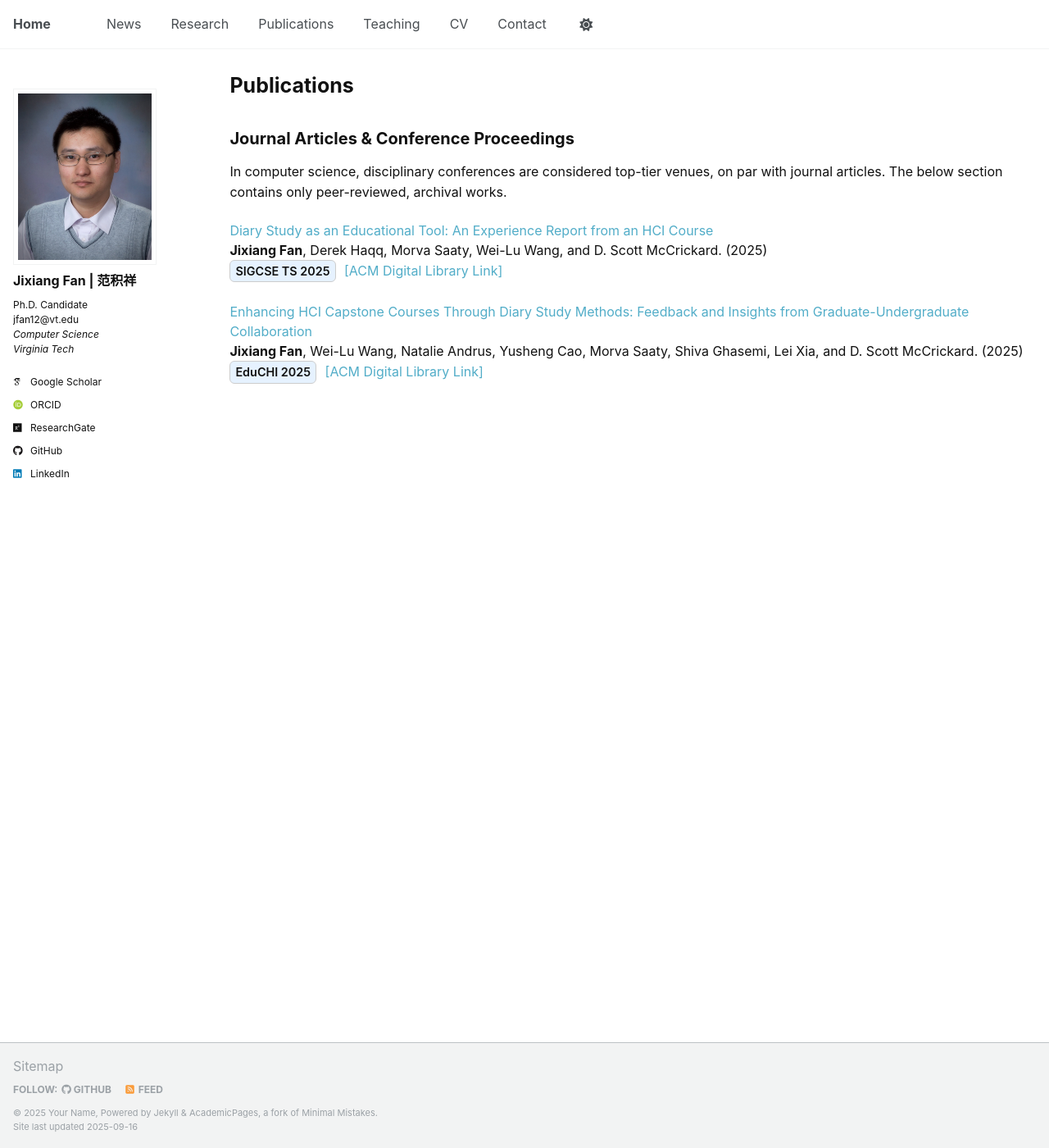
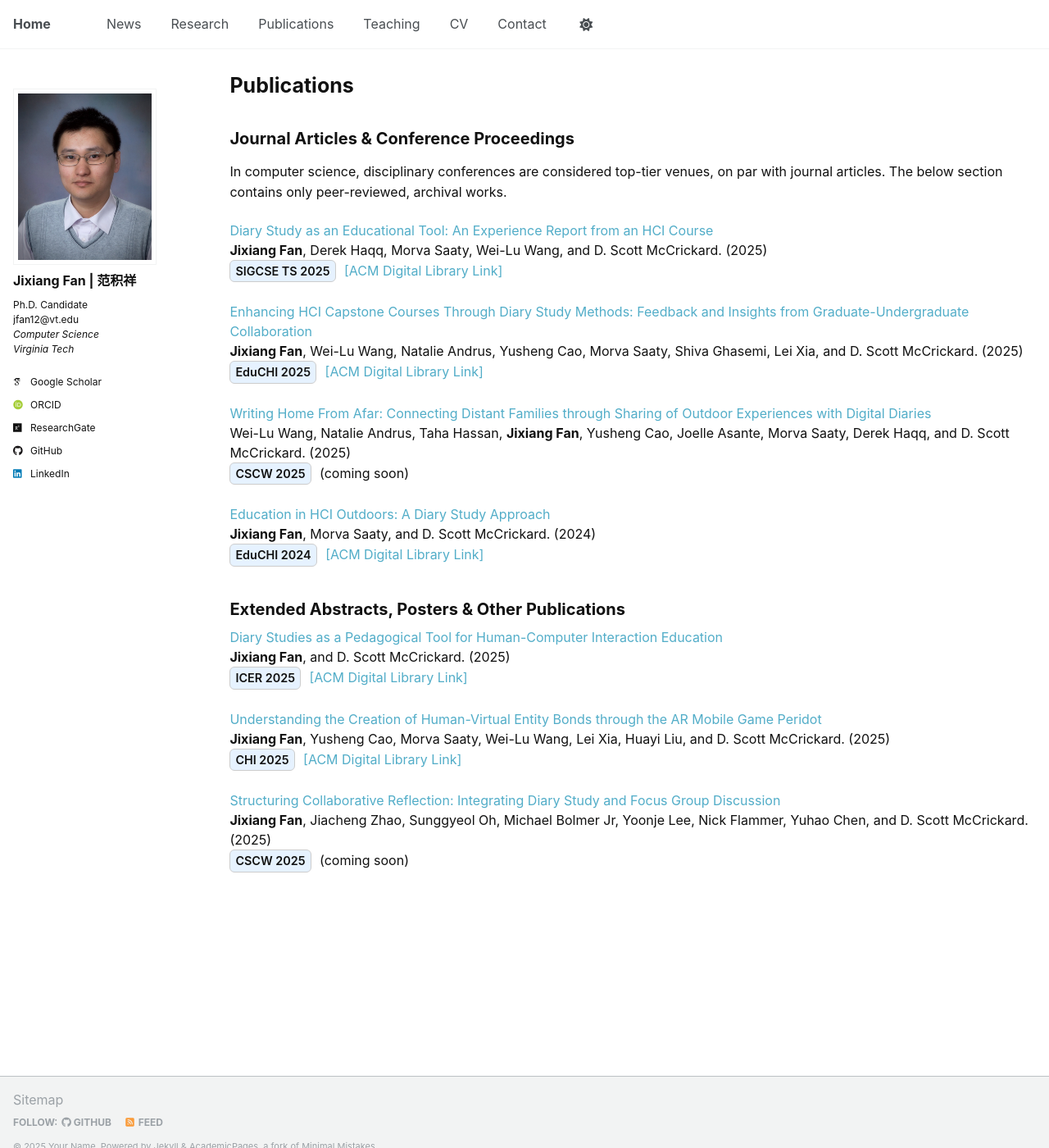
Before and after one commit to JixiangFan/web, a Jekyll site: the page built from _pages/publications.html, in a window 1280 px wide and 1400 px high. Shown: the whole window at 82% size. Built offline with Jekyll 4.4.1, drawn with Linux system fonts in a browser that asks for light colours; some web fonts are replaced.

Commit message:
Update publications.html

```diff
--- a/_pages/publications.html
+++ b/_pages/publications.html
@@ -91,6 +91,38 @@ archival works.
 </div>
 
 
+ <div class="pub-entry">
+  <a href="#">
+    Writing Home From Afar: Connecting Distant Families through Sharing of Outdoor Experiences with Digital Diaries
+  </a><br>
+
+  Wei-Lu Wang, Natalie Andrus, Taha Hassan, <strong>Jixiang Fan</strong>, Yusheng Cao,
+  Joelle Asante, Morva Saaty, Derek Haqq, and D. Scott McCrickard. (2025)<br>
+
+  <span style="display:inline-block; padding:2px 6px; font-size:90%;
+               font-weight:600; border:1px solid #ccc; border-radius:6px;
+               background:#e6f2ff; margin-right:6px;">
+    CSCW 2025
+  </span>
+
+  (coming soon)
+</div>
+
+<div class="pub-entry">
+  <a href="https://dl.acm.org/doi/pdf/10.1145/3658619.3658621">
+    Education in HCI Outdoors: A Diary Study Approach
+  </a><br>
+
+  <strong>Jixiang Fan</strong>, Morva Saaty, and D. Scott McCrickard. (2024)<br>
+
+  <span style="display:inline-block; padding:2px 6px; font-size:90%;
+               font-weight:600; border:1px solid #ccc; border-radius:6px;
+               background:#e6f2ff; margin-right:6px;">
+    EduCHI 2024
+  </span>
+
+  <a href="https://dl.acm.org/doi/10.1145/3658619.3658621">[ACM Digital Library Link]</a>
+</div>
 
 
 
@@ -100,51 +132,53 @@ archival works.
 
 
 
+<h2>Extended Abstracts, Posters & Other Publications</h2>
+<div class="pub-entry">
+  <a href="https://dl.acm.org/doi/pdf/10.1145/3702653.3744312">
+    Diary Studies as a Pedagogical Tool for Human-Computer Interaction Education
+  </a><br>
 
+  <strong>Jixiang Fan</strong>, and D. Scott McCrickard. (2025)<br>
 
+  <span style="display:inline-block; padding:2px 6px; font-size:90%;
+               font-weight:600; border:1px solid #ccc; border-radius:6px;
+               background:#e6f2ff; margin-right:6px;">
+    ICER 2025
+  </span>
 
-<!-- Writing Home From Afar: Connecting Distant Families through Sharing of Outdoor Experiences with Digital Diaries
-Wei-Lu Wang, Natalie Andrus, Taha Hassan, **Jixiang Fan**, Yusheng Cao, Joelle Asante, Morva Saaty, Derek Haqq, and D. Scott McCrickard. (2025)
-<span style="display:inline-block; padding:2px 6px; font-size:90%;
-             font-weight:600; border:1px solid #ccc; border-radius:6px;
-             background:#e6f2ff; margin-right:6px;">
-  CSCW 2025
-</span>
-(coming soon)
+  <a href="https://dl.acm.org/doi/10.1145/3702653.3744312">[ACM Digital Library Link]</a>
 </div>
 
-Diary Studies as a Pedagogical Tool for Human-Computer Interaction Education
-**Fan, Jixiang**, and D. Scott McCrickard. (2025)
-<span style="display:inline-block; padding:2px 6px; font-size:90%;
-             font-weight:600; border:1px solid #ccc; border-radius:6px;
-             background:#e6f2ff; margin-right:6px;">
-  ICER 2025
-</span>
-<a href="https://dl.acm.org/doi/10.1145/3702653.3744312">ACM Digital Library Link</a>
+<div class="pub-entry">
+  <a href="https://dl.acm.org/doi/pdf/10.1145/3706599.3719751">
+    Understanding the Creation of Human-Virtual Entity Bonds through the AR Mobile Game Peridot
+  </a><br>
 
-Understanding the Creation of Human-Virtual Entity Bonds through the AR Mobile Game Peridot
-**Fan, Jixiang**, Yusheng Cao, Morva Saaty, Wei-Lu Wang, Lei Xia, Huayi Liu, and D. Scott McCrickard. (2025)
-<span style="display:inline-block; padding:2px 6px; font-size:90%;
-             font-weight:600; border:1px solid #ccc; border-radius:6px;
-             background:#e6f2ff; margin-right:6px;">
-  CHI 2025
-</span>
-<a href="https://dl.acm.org/doi/10.1145/3706599.3719751">ACM Digital Library Link</a>
+  <strong>Jixiang Fan</strong>, Yusheng Cao, Morva Saaty, Wei-Lu Wang, Lei Xia,
+  Huayi Liu, and D. Scott McCrickard. (2025)<br>
 
-Structuring Collaborative Reflection: Integrating Diary Study and Focus Group Discussion
-**Fan, Jixiang**, Jiacheng Zhao, Sunggyeol Oh, Michael Bolmer Jr, Yoonje Lee, Nick Flammer, Yuhao Chen, and D. Scott McCrickard. (2025)
-<span style="display:inline-block; padding:2px 6px; font-size:90%;
-             font-weight:600; border:1px solid #ccc; border-radius:6px;
-             background:#e6f2ff; margin-right:6px;">
-  CSCW 2025
-</span>
-(coming soon)
+  <span style="display:inline-block; padding:2px 6px; font-size:90%;
+               font-weight:600; border:1px solid #ccc; border-radius:6px;
+               background:#e6f2ff; margin-right:6px;">
+    CHI 2025
+  </span>
 
-Education in HCI Outdoors: A Diary Study Approach
-**Fan, Jixiang**, Morva Saaty, and D. Scott McCrickard. (2024)
-<span style="display:inline-block; padding:2px 6px; font-size:90%;
-             font-weight:600; border:1px solid #ccc; border-radius:6px;
-             background:#e6f2ff; margin-right:6px;">
-  EduCHI 2024
-</span>
-<a href="https://dl.acm.org/doi/10.1145/3658619.3658621">ACM Digital Library Link</a> -->
+  <a href="https://dl.acm.org/doi/10.1145/3706599.3719751">[ACM Digital Library Link]</a>
+</div>
+
+<div class="pub-entry">
+  <a href="#">
+    Structuring Collaborative Reflection: Integrating Diary Study and Focus Group Discussion
+  </a><br>
+
+  <strong>Jixiang Fan</strong>, Jiacheng Zhao, Sunggyeol Oh, Michael Bolmer Jr,
+  Yoonje Lee, Nick Flammer, Yuhao Chen, and D. Scott McCrickard. (2025)<br>
+
+  <span style="display:inline-block; padding:2px 6px; font-size:90%;
+               font-weight:600; border:1px solid #ccc; border-radius:6px;
+               background:#e6f2ff; margin-right:6px;">
+    CSCW 2025
+  </span>
+
+  (coming soon)
+</div>
```
